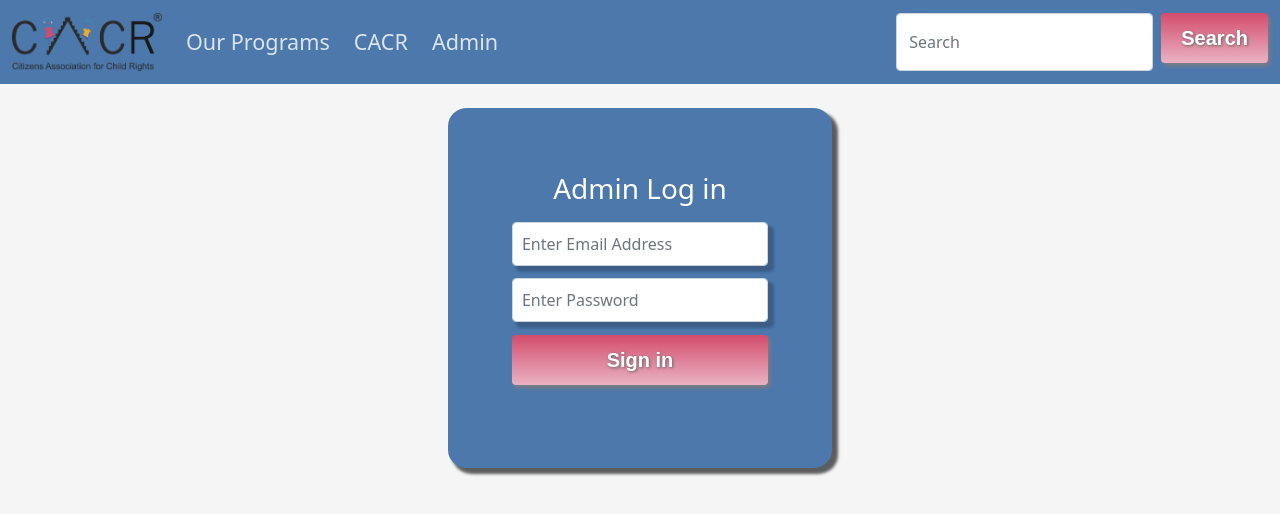
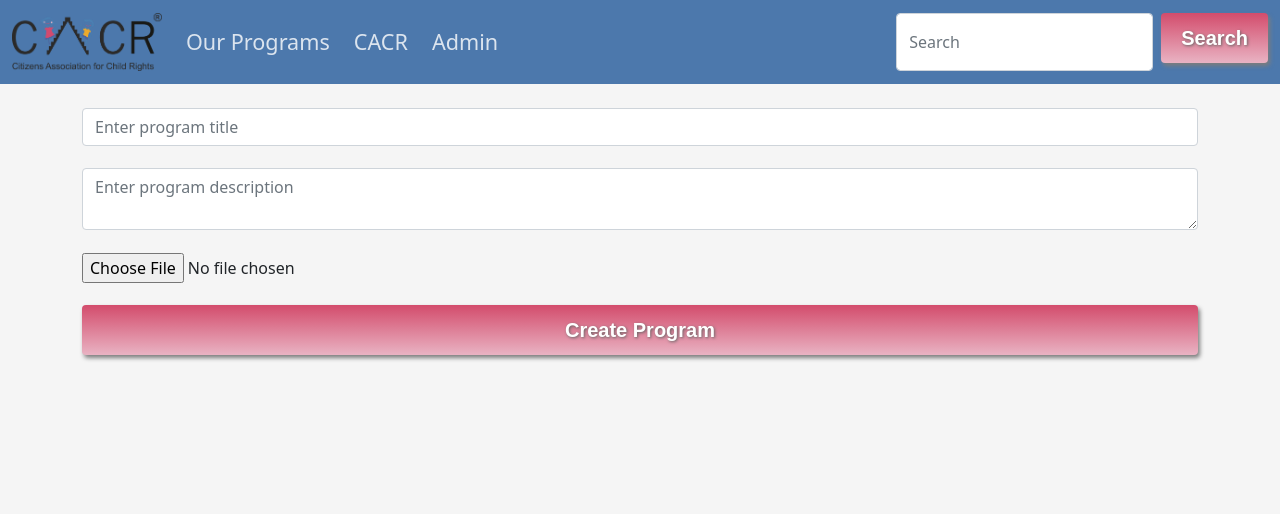
Before and after one commit to alan2309/CACR-Dash, a React (Create React App) app in the folder frontend/cacr-dash/: page /admin/programs in a window 1280 px wide. Shown: the top 514 px of the page. Built offline with nearby package versions, Linux system fonts and the light colour scheme.

Commit message:
admin side project creation

```diff
--- a/frontend/cacr-dash/src/App.js
+++ b/frontend/cacr-dash/src/App.js
@@ -4,9 +4,11 @@
 import Statuses from "./components/Statuses";
 import Programs from "./components/Programs";
 import Details from "./components/Details";
+import Admin from "./components/Admin";
 import { useState } from "react";
 import Axios from "axios";
 import { BrowserRouter as Router, Switch, Route } from "react-router-dom";
+
 
 function App() {
   const [user, setUser] = useState({ email: "", password: "" });
@@ -38,10 +40,11 @@
               return null;
             }}
           />
-          <Route path="/admin" render={(props) => <SignIn Login={Login} />} />
+          <Route path="/admin/login" render={(props) => <SignIn Login={Login} />} />
           <Route path="/programs" exact render={(props) => <Programs />} />
           <Route path="/programs/status/:id" render={(props) => <Statuses />} />
           <Route path="/programs/details/:id" render={(props) => <Details />} />
+          <Route path="/admin/programs/" exact render={(props) => <Admin />} />
         </Switch>
       </div>
     </Router>
--- /dev/null
+++ b/frontend/cacr-dash/src/CSS/Admin.css
@@ -0,0 +1,6 @@
+.createProgram input{
+    margin-bottom: 2%;
+}
+.createProgram input[type='file']{
+    margin-top:2%;
+}
--- /dev/null
+++ b/frontend/cacr-dash/src/components/Admin.js
@@ -0,0 +1,37 @@
+import React, {useState} from 'react'
+import axios from "axios";
+import '../CSS/Admin.css';
+
+function Admin() {
+    const [program, setProgram] =useState({title:'',image: '',description:''});
+    const fileUploadHandler = e =>{
+        setProgram({...program, image: e.target.files[0].name});
+    }
+
+
+    const submitHandler = e => {
+        e.preventDefault();
+        const programData = {
+            title: program.title,
+            image:program.image,
+            description:program.description,
+        };
+        axios.post('http://localhost:5000/api/projects',
+        programData)
+        .then((res) => {
+            console.log(res);
+        });
+    }
+    return (
+        <div className="createProgram container">
+            <form onSubmit={submitHandler}>
+            <input type="text" className="form-control" placeholder="Enter program title" required onChange={e => setProgram({...program, title: e.target.value})} value={program.title}/>
+            <textarea className="form-control" placeholder="Enter program description" required onChange={e => setProgram({...program, description: e.target.value})} value={program.description}></textarea>
+            <input type="file" className="custom-file-input" id="customFile" onChange={fileUploadHandler}/>
+            <button className="w-100 btn btn-lg btn-primary" type="submit">Create Program</button>
+            </form>
+        </div>
+    )
+}
+
+export default Admin
--- a/frontend/cacr-dash/src/components/Navbar.js
+++ b/frontend/cacr-dash/src/components/Navbar.js
@@ -26,7 +26,7 @@
           <a className="nav-link" >CACR</a>
         </li>
         </Link>
-        <Link to='/admin' style={{ textDecoration: 'none' }}>
+        <Link to='/admin/login' style={{ textDecoration: 'none' }}>
         <li className="nav-item">
           <a className="nav-link">Admin</a>
         </li>
--- a/frontend/cacr-dash/src/components/SignIn.js
+++ b/frontend/cacr-dash/src/components/SignIn.js
@@ -1,5 +1,6 @@
 import React, {useState} from 'react'
 import '../CSS/SignIn.css'
+import { Link } from "react-router-dom";
 
 function Signin({Login, error}) {
     const [details, setDetails] =useState({email:'',password:''});
@@ -15,7 +16,7 @@
                 <h1 className="h3 mb-3 fw-normal">Admin Log in</h1>
                 <input type="email" className="form-control" placeholder="Enter Email Address" onChange={e => setDetails({...details, email: e.target.value})} value={details.email}/>
                 <input type="password" className="form-control" placeholder="Enter Password"onChange={e => setDetails({...details, password: e.target.value})} value={details.password}/>
-                <button className="w-100 btn btn-lg btn-primary" type="submit">Sign in</button>
+                <Link to={`/admin/programs/`}><button className="w-100 btn btn-lg btn-primary" type="submit">Sign in</button></Link>
             </form>
             </main>
     );
```
